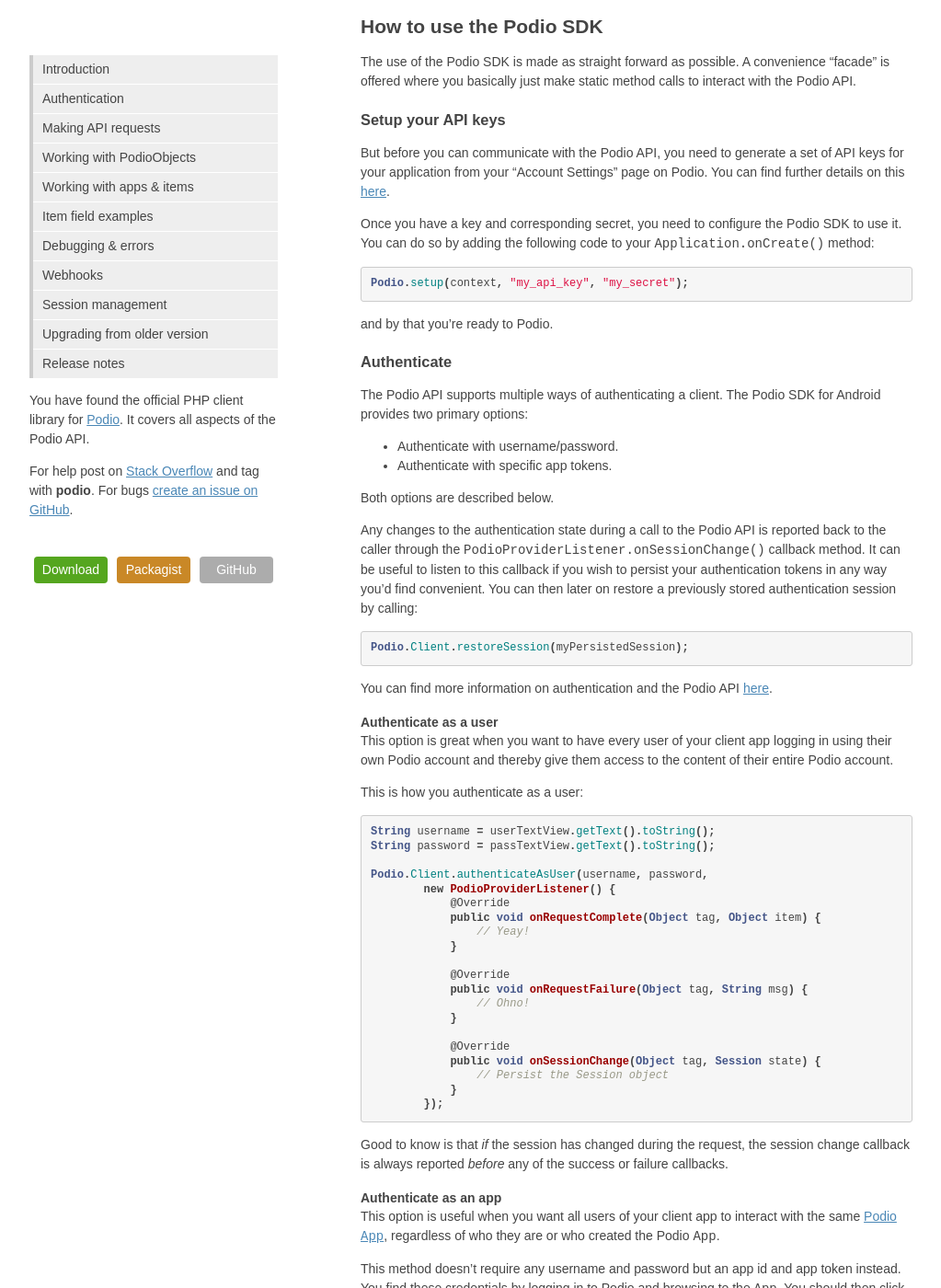
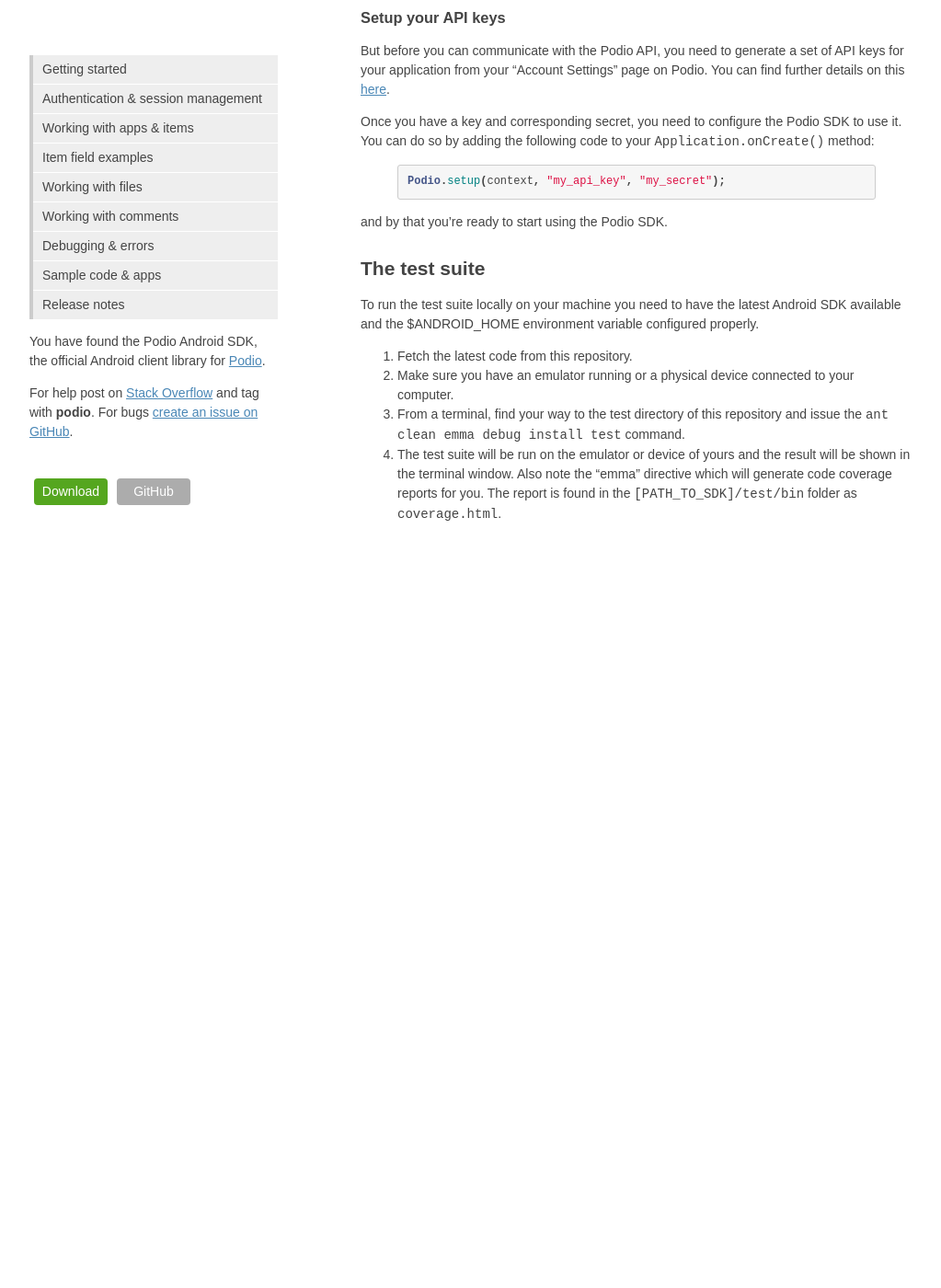
Before and after one commit to podio/podio-android, a Jekyll site: the page built from index.md, in a window 1280 px wide and 1400 px high, scrolled down 725 px. Shown: the whole window at 92% size, without its empty margins (128-1151 px from the left). Built offline with Jekyll 4.4.1, drawn with Linux system fonts in a browser that asks for light colours; after the commit the page ends 1355 px from its top, so only the background shows below that; some of the changed text lies outside the part shown.

Commit message:
Basic site structure

````diff
--- a/_layouts/default.html
+++ b/_layouts/default.html
@@ -2,7 +2,7 @@
 <html>
   <head>
     <link href="{{ site.baseurl}}/favicon.ico" rel="shortcut icon" sizes="16x16 32x32 64x64" />
-    <title>podio-php • PHP client for Podio</title>
+    <title>Podio Android SDK • The Android client for Podio</title>
     <link rel="stylesheet" href="{{ site.baseurl}}/css/normalize.css">
     <link rel="stylesheet" href="{{ site.baseurl}}/css/syntax.css">
     <link rel="stylesheet" href="{{ site.baseurl}}/css/style.css">
@@ -12,25 +12,22 @@
       <header>
         <nav>
           <ul>
-            <li class="{% if page.active == 'index' %}active{% endif %}"><a href="{{ site.baseurl}}/">Introduction</a></li>
-            <li class="{% if page.active == 'auth' %}active{% endif %}"><a href="{{ site.baseurl}}/authentication">Authentication</a></li>
-            <li class="{% if page.active == 'api' %}active{% endif %}"><a href="{{ site.baseurl}}/api-requests">Making API requests</a></li>
-            <li class="{% if page.active == 'objects' %}active{% endif %}"><a href="{{ site.baseurl}}/objects">Working with PodioObjects</a></li>
+            <li class="{% if page.active == 'index' %}active{% endif %}"><a href="{{ site.baseurl}}/">Getting started</a></li>
+            <li class="{% if page.active == 'auth' %}active{% endif %}"><a href="{{ site.baseurl}}/authentication">Authentication &amp; session management</a></li>
             <li class="{% if page.active == 'items' %}active{% endif %}"><a href="{{ site.baseurl}}/items">Working with apps &amp; items</a></li>
             <li class="{% if page.active == 'fields' %}active{% endif %}"><a href="{{ site.baseurl}}/fields">Item field examples</a></li>
+            <li class="{% if page.active == 'files' %}active{% endif %}"><a href="{{ site.baseurl}}/files">Working with files</a></li>
+            <li class="{% if page.active == 'comments' %}active{% endif %}"><a href="{{ site.baseurl}}/comments">Working with comments</a></li>
             <li class="{% if page.active == 'debug' %}active{% endif %}"><a href="{{ site.baseurl}}/debug">Debugging &amp; errors</a></li>
-            <li class="{% if page.active == 'webhooks' %}active{% endif %}"><a href="{{ site.baseurl}}/webhooks">Webhooks</a></li>
-            <li class="{% if page.active == 'sessions' %}active{% endif %}"><a href="{{ site.baseurl}}/sessions">Session management</a></li>
-            <li class="{% if page.active == 'upgrade' %}active{% endif %}"><a href="{{ site.baseurl}}/upgrade">Upgrading from older version</a></li>
+            <li class="{% if page.active == 'samples' %}active{% endif %}"><a href="{{ site.baseurl}}/samples">Sample code &amp; apps</a></li>
             <li class="{% if page.active == 'changelog' %}active{% endif %}"><a href="{{ site.baseurl}}/changelog">Release notes</a></li>
           </ul>
         </nav>
-        <p>You have found the official PHP client library for <a href="https://developers.podio.com/">Podio</a>. It covers all aspects of the Podio API.</p>
-        <p>For help post on <a href="http://stackoverflow.com/questions/tagged/podio">Stack Overflow</a> and tag with <b>podio</b>. For bugs <a href="https://github.com/podio/podio-php/issues">create an issue on GitHub</a>.</p>
+        <p>You have found the Podio Android SDK, the official Android client library for <a href="https://developers.podio.com/">Podio</a>.
+        <p>For help post on <a href="http://stackoverflow.com/questions/tagged/podio">Stack Overflow</a> and tag with <b>podio</b>. For bugs <a href="https://github.com/podio/podio-android/issues">create an issue on GitHub</a>.</p>
         <ul class="buttons">
-          <li><a class="download" href="https://github.com/podio/podio-php/releases">Download</a></li>
-          <li><a class="packagist" href="https://packagist.org/packages/podio/podio-php">Packagist</a></li>
-          <li><a class="github" href="https://github.com/podio/podio-php">GitHub</a></li>
+          <li><a class="download" href="https://github.com/podio/podio-android/releases">Download</a></li>
+          <li><a class="github" href="https://github.com/podio/podio-android">GitHub</a></li>
         </ul>
       </header>
       <main>
--- a/index.md
+++ b/index.md
@@ -1,7 +1,7 @@
 ---
 layout: default
 ---
-# Podio SDK for Android #
+# Podio Android  SDK #
 The Podio SDK for Android is a client library for communicating with the [Podio API](https://developers.podio.com). It provides an easy and convenient way of integrating your Android app with Podio.
 
 The SDK requires Android API level 11 as a minimum and it also requires  `android.permission.INTERNET` permissions being requested in your `AndroidManifest.xml` file.
@@ -12,147 +12,25 @@
 
 The Podio SDK for Android is currently in a very early development stage where the entire feature set has not yet been fully implemented. We are working very actively on making it feature complete within the near future.
 
-## Integrate with your Android project ##
+## Integrate with your Android project
 The project is currently made available as raw source code. You can get the source by cloning the git repository like this: `git clone git@github.com:podio/podio-android.git`.
 
 Your options of integration from here on are as wide as the Android framework enables: You can e.g. choose to import the cloned source as an Android Library Project or build a JAR file out of it (don't forget to manually add the Volley and Gson jars as they are not included in the podio-sdk JAR) and add it to your projects `libs` folder.
 
 The provided Ant build script gives you the option of building a JAR file by issuing the `ant clean jar` command from the SDK root. You can then add the `podio-sdk.jar` file to your existing Android projects `libs` folder.
 
-## How to use the Podio SDK ##
-The use of the Podio SDK is made as straight forward as possible. A convenience "facade" is offered where you basically just make static method calls to interact with the Podio API.
-
-### Setup your API keys ###
+### Setup your API keys
 But before you can communicate with the Podio API, you need to generate a set of API keys for your application from your "Account Settings" page on Podio. You can find further details on this [here](https://developers.podio.com/api-key).
 
 Once you have a key and corresponding secret, you need to configure the Podio SDK to use it. You can do so by adding the following code to your `Application.onCreate()` method:
 
-```java
+{% highlight java %}
 Podio.setup(context, "my_api_key", "my_secret");
-```
+{% endhighlight %}
 
-and by that you're ready to Podio.
+and by that you're ready to start using the Podio SDK.
 
-### Authenticate ###
-The Podio API supports multiple ways of authenticating a client. The Podio SDK for Android provides two primary options:
-
-* Authenticate with username/password.
-* Authenticate with specific app tokens.
-
-Both options are described below.
-
-Any changes to the authentication state during a call to the Podio API is reported back to the caller through the `PodioProviderListener.onSessionChange()` callback method. It can be useful to listen to this callback if you wish to persist your authentication tokens in any way you'd find convenient. You can then later on restore a previously stored authentication session by calling:
-
-```java
-Podio.Client.restoreSession(myPersistedSession);
-```
-
-You can find more information on authentication and the Podio API [here](https://developers.podio.com/authentication).
-
-#### Authenticate as a user ####
-This option is great when you want to have every user of your client app logging in using their own Podio account and thereby give them access to the content of their entire Podio account.
-
-This is how you authenticate as a user:
-
-```java
-String username = userTextView.getText().toString();
-String password = passTextView.getText().toString();
-
-Podio.Client.authenticateAsUser(username, password,
-        new PodioProviderListener() {
-            @Override
-            public void onRequestComplete(Object tag, Object item) {
-                // Yeay!
-            }
-
-            @Override
-            public void onRequestFailure(Object tag, String msg) {
-                // Ohno!
-            }
-
-            @Override
-            public void onSessionChange(Object tag, Session state) {
-                // Persist the Session object
-            }
-        });
-```
-
-Good to know is that *if* the session has changed during the request, the session change callback is always reported *before* any of the success or failure callbacks.
-
-#### Authenticate as an app ####
-This option is useful when you want all users of your client app to interact with the same [Podio `App`](https://developers.podio.com/doc/applications), regardless of who they are or who created the Podio `App`.
-
-This method doesn't require any username and password but an app id and app token instead. You find these credentials by logging in to Podio and browsing to the `App`. You should then click the small wrench icon to the top right of the screen and then pick the "Developer" option in the drop down menu that appears. You should then be taken to a page showing your app's ID and token.
-
-This is how you authenticate as an app:
-
-```java
-public static final String MY_APP_ID = "my-app-id";
-public static final String MY_APP_TOKEN = "my-app-token";
-
-Podio.Client.authenticateAsApp(MY_APP_ID, MY_APP_TOKEN,
-        new PodioProviderListener() {
-            @Override
-            public void onRequestComplete(Object tag, Object item) {
-                // Yeay!
-            }
-
-            @Override
-            public void onRequestFailure(Object tag, String msg) {
-                // Ohno!
-            }
-
-            @Override
-            public void onSessionChange(Object tag, Session state) {
-                // Persist the Session object
-            }
-        });
-```
-
-### Fetch items ###
-[Apps](https://developers.podio.com/doc/applications) and [`Item`s](https://developers.podio.com/doc/items) are the cornerstones of the Podio platform. An App is a container of several `Item`s, which in turn may have several `Field`s. A simple analogy would be a spreadsheet of any kind. The sheet itself would be equivalent to the App, the columns in the sheet would be the `Field`s and the rows would be the `Item`s.
-
-You can use the Podio SDK to fetch `Item`s you have already created in Podio. You can, e.g. fetch all `Item`s for a given `App` like this:
-
-```java
-Podio.Item.getForApplication(myAppId,
-        new PodioProviderListener() {
-            @Override
-            public void onRequestComplete(Object tag, Object obj) {
-                if (obj != null) {
-                    ItemRequest.Result res = (ItemRequest.Result) obj;
-                    Item[] items = res.items
-                    Log.d("MYTAG", "App count: " + item.length);
-                }
-            }
-
-            @Override
-            public void onRequestFailure(Object tag, String msg) {
-                // Ohno!
-            }
-
-            @Override
-            public void onSessionChange(Object tag, Session state) {
-                // Persist the Session object
-            }
-        });
-```
-
-Almost the same way you could also get a single `Item` by calling:
-
-```java
-Podio.Item.get(myAppId, new PodioProviderListener() {
-            ...
-        });
-```
-
-### Create items ###
-Yet to be published.
-
-### Update items ###
-Yet to be implemented.
-
-## The test suite ##
+## The test suite
 To run the test suite locally on your machine you need to have the latest Android SDK available and the $ANDROID_HOME environment variable configured properly.
 
 1. Fetch the latest code from this repository.
````
Also changed, not shown: authentication/index.md (added, +78 -0 lines), changelog/index.md (added, +4 -0 lines), comments/index.md (added, +4 -0 lines), debug/index.md (added, +4 -0 lines), fields/index.md (added, +4 -0 lines), files/index.md (added, +4 -0 lines), items/index.md (added, +41 -0 lines), samples/index.md (added, +4 -0 lines).
